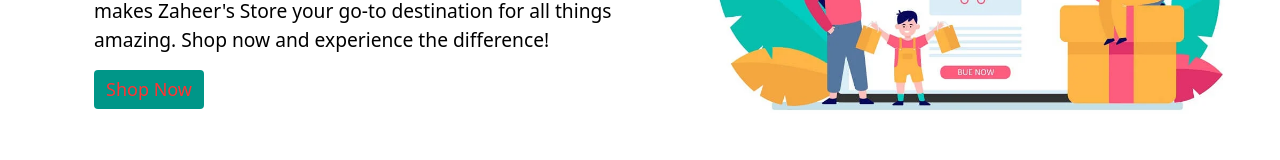
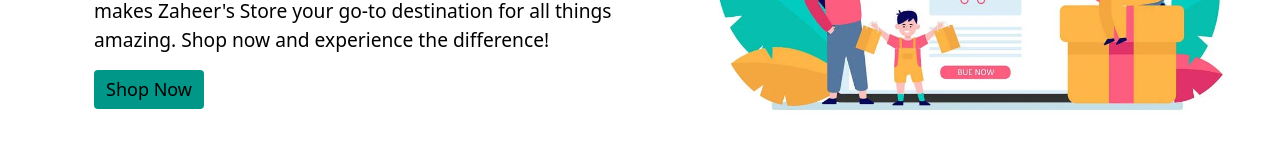
Before and after one commit to zaheerabbasdev/Ecommerce-website, a React (Vite) app: page / in a window 1280 px wide. In both pictures the pointer is over the link "Shop Now". Shown: the part 529-689 px from the top of the page. Built offline with nearby package versions, Linux system fonts and the light colour scheme.

Commit message:
Add some code in Cart component

```diff
--- a/src/Components/Home.css
+++ b/src/Components/Home.css
@@ -27,6 +27,10 @@
   position: relative;
   top: -10px;
 
+}
+
+.hero-section .btn:hover{
+  color: #000;
 }
 
 .img-fluid {
```
